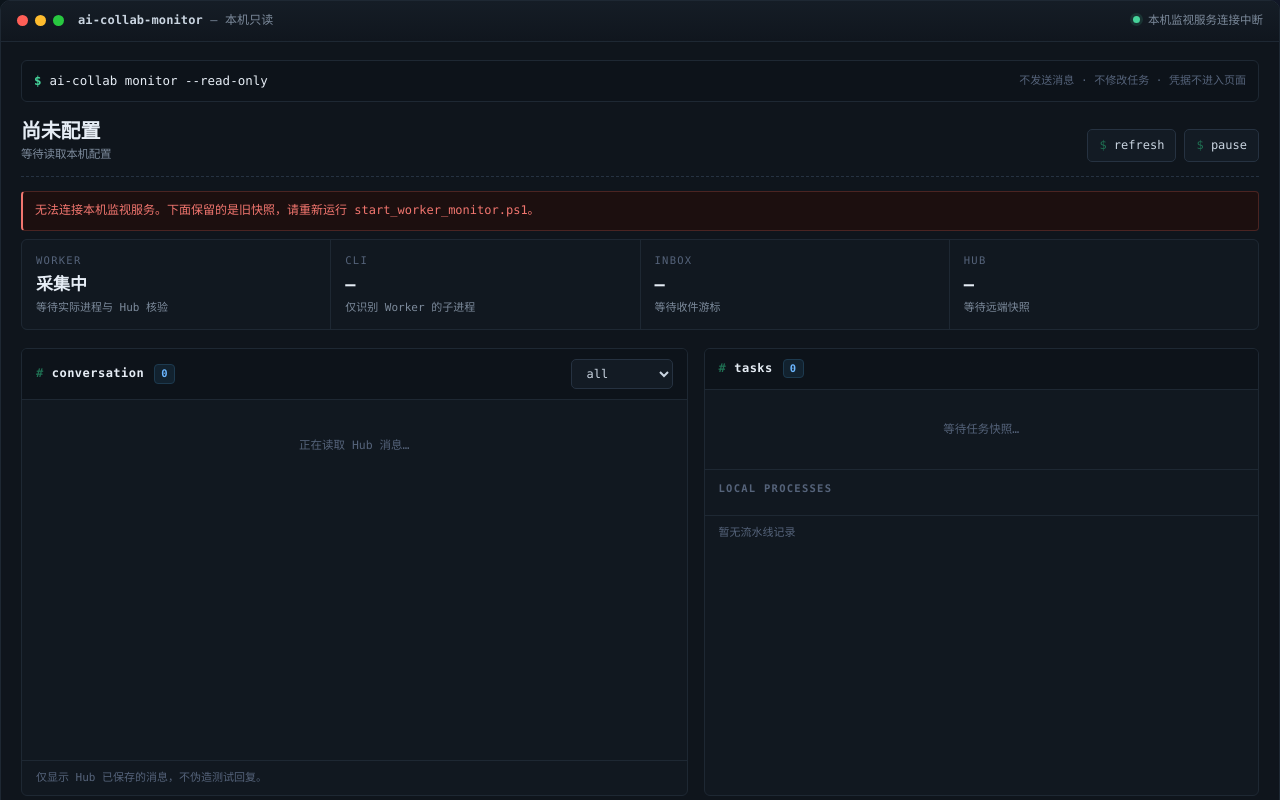
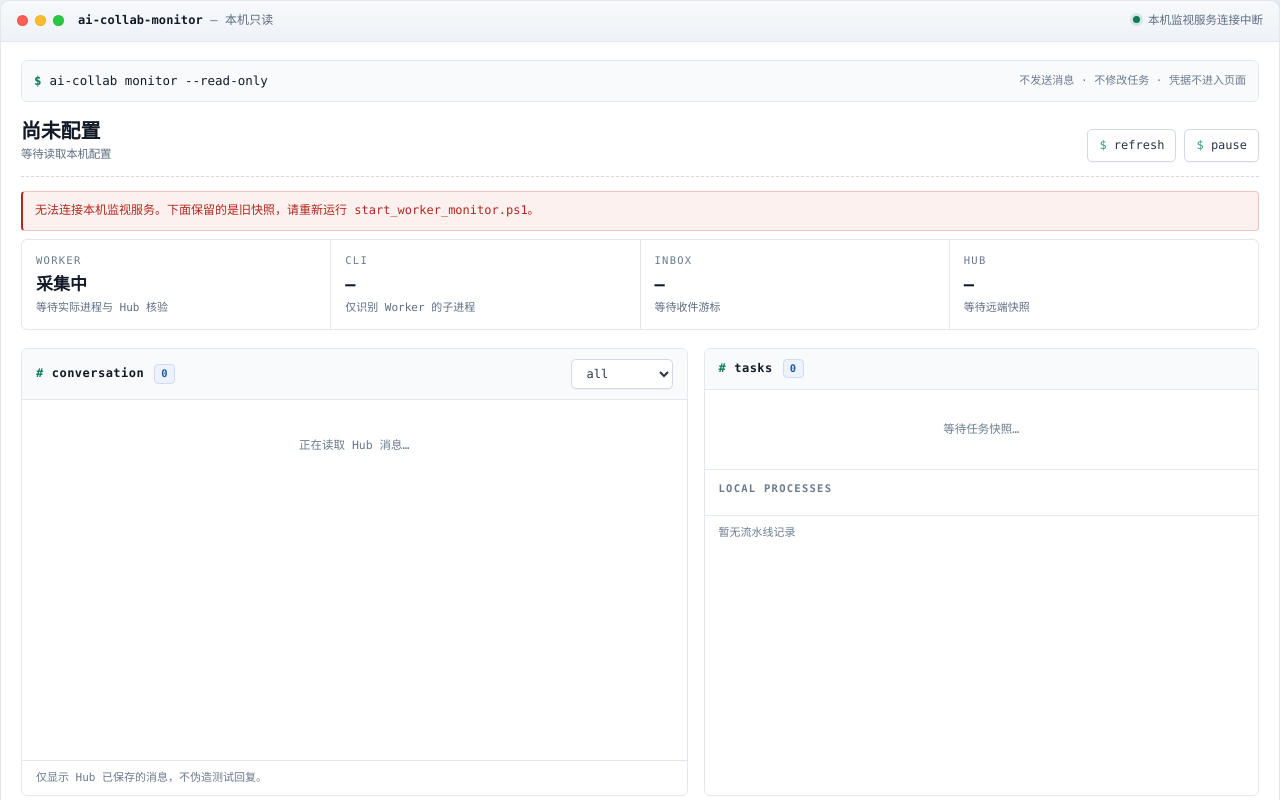
Before and after one commit to qyyyy09315/muti-agent-cowk, a website: page scripts/worker-monitor/public/index.html in a window 1280 px wide. Shown: the top 800 px of the page. Drawn offline with Linux system fonts and the light colour scheme; no server answers.

Commit message:
feat(monitor): light theme and actionable token permission errors

```diff
--- a/scripts/worker-monitor/public/style.css
+++ b/scripts/worker-monitor/public/style.css
@@ -1,20 +1,20 @@
 :root {
-  color-scheme: dark;
-  --bg: #0b0f14;
-  --bg-elev: #0f151c;
-  --panel: #111820;
-  --panel-2: #0d131a;
-  --line: #1e2833;
-  --line-2: #263241;
-  --text: #c9d4e0;
-  --text-strong: #e6edf5;
-  --muted: #7c8a9b;
-  --faint: #55637a;
-  --green: #46d39a;
-  --green-dim: #1f6f52;
-  --amber: #e9b15a;
-  --red: #f2766f;
-  --blue: #6cb6ff;
+  color-scheme: light;
+  --bg: #f4f6f9;
+  --bg-elev: #ffffff;
+  --panel: #ffffff;
+  --panel-2: #f8fafc;
+  --line: #e3e8ef;
+  --line-2: #d2d9e3;
+  --text: #2a3546;
+  --text-strong: #111a26;
+  --muted: #5f6e82;
+  --faint: #6b7a8d;
+  --green: #0d7a58;
+  --green-dim: #2e9c78;
+  --amber: #9a5c00;
+  --red: #b3261e;
+  --blue: #2456a6;
   --mono: "Cascadia Code", "JetBrains Mono", Consolas, "SFMono-Regular", "Microsoft YaHei", monospace;
   --sans: "Segoe UI Variable Text", "Segoe UI", "Microsoft YaHei", system-ui, sans-serif;
 }
@@ -27,15 +27,15 @@ body {
   margin: 0;
   min-height: 100vh;
   background:
-    radial-gradient(900px 460px at 12% -10%, #10202a 0%, rgba(16, 32, 42, 0) 60%),
-    radial-gradient(760px 420px at 100% 0%, #141a2a 0%, rgba(20, 26, 42, 0) 55%),
+    radial-gradient(900px 460px at 12% -10%, #e6f1ee 0%, rgba(230, 241, 238, 0) 60%),
+    radial-gradient(760px 420px at 100% 0%, #e9eefb 0%, rgba(233, 238, 251, 0) 55%),
     var(--bg);
   color: var(--text);
   font: 13px/1.65 var(--mono);
   -webkit-font-smoothing: antialiased;
 }
 
-::selection { background: #1f4a3c; color: #eafff6; }
+::selection { background: #cfe3f7; color: #0d2233; }
 
 /* ---------- 终端窗口 ---------- */
 .app {
@@ -45,29 +45,29 @@ body {
   border-radius: 10px;
   background: var(--bg-elev);
   overflow: hidden;
-  box-shadow: 0 30px 80px rgba(0, 0, 0, .45);
+  box-shadow: 0 18px 48px rgba(23, 37, 55, .12), 0 2px 6px rgba(23, 37, 55, .06);
 }
 @media (min-width: 1480px) { .app { margin: 24px auto; } }
 
 .winbar {
   display: flex; align-items: center; gap: 14px;
   padding: 10px 16px;
-  background: linear-gradient(#151d26, #10161e);
+  background: linear-gradient(#f7f9fb, #eef2f7);
   border-bottom: 1px solid var(--line);
   font-size: 12px; color: var(--muted);
 }
 .traffic { display: flex; gap: 7px; flex: none; }
-.traffic i { width: 11px; height: 11px; border-radius: 50%; display: block; }
+.traffic i { width: 11px; height: 11px; border-radius: 50%; display: block; box-shadow: inset 0 0 0 1px rgba(0, 0, 0, .08); }
 .traffic i:nth-child(1) { background: #ff5f57; }
 .traffic i:nth-child(2) { background: #febc2e; }
 .traffic i:nth-child(3) { background: #28c840; }
-.win-title { color: var(--text); font-weight: 600; letter-spacing: .01em; }
+.win-title { color: var(--text-strong); font-weight: 600; letter-spacing: .01em; }
 .win-title span { color: var(--muted); font-weight: 400; }
 .win-status { margin-left: auto; color: var(--muted); font-size: 11.5px; }
 .win-status::before {
   content: ""; display: inline-block; width: 7px; height: 7px; border-radius: 50%;
   background: var(--green); margin-right: 8px; vertical-align: 1px;
-  box-shadow: 0 0 0 3px rgba(70, 211, 154, .14);
+  box-shadow: 0 0 0 3px rgba(13, 122, 88, .13);
 }
 
 .shell { padding: 18px 20px 22px; }
@@ -94,16 +94,17 @@ body {
 
 button, select {
   font: inherit; font-size: 12px;
-  background: #131b24; color: var(--text);
+  background: #ffffff; color: var(--text);
   border: 1px solid var(--line-2); border-radius: 5px;
   padding: 6px 11px; cursor: pointer;
+  box-shadow: 0 1px 1px rgba(23, 37, 55, .04);
   transition: background-color .15s ease, border-color .15s ease, color .15s ease, transform .1s ease;
 }
 button::before { content: "$ "; color: var(--green-dim); }
-button:hover, select:hover { background: #17222d; border-color: #33455a; color: var(--text-strong); }
+button:hover, select:hover { background: #f2f6fa; border-color: #b9c4d3; color: var(--text-strong); }
 button:active { transform: translateY(1px); }
 button:focus-visible, select:focus-visible, input:focus-visible, a:focus-visible, pre:focus-visible {
-  outline: 1px solid var(--green); outline-offset: 2px;
+  outline: 2px solid rgba(36, 86, 166, .45); outline-offset: 2px;
 }
 button:disabled { opacity: .45; cursor: not-allowed; }
 select { font-family: var(--mono); }
@@ -111,11 +112,11 @@ select { font-family: var(--mono); }
 /* ---------- 告警 ---------- */
 .alert {
   padding: 9px 12px; margin-bottom: 8px;
-  border: 1px solid #4a3a1c; border-left: 2px solid var(--amber);
-  background: #1a150c; color: var(--amber);
+  border: 1px solid #ecd9a8; border-left: 2px solid var(--amber);
+  background: #fff9ec; color: var(--amber);
   border-radius: 4px; font-size: 12px; overflow-wrap: anywhere;
 }
-.alert.error { border-color: #4a2422; border-left-color: var(--red); background: #1c0f0f; color: var(--red); }
+.alert.error { border-color: #f0c2be; border-left-color: var(--red); background: #fdf1f0; color: var(--red); }
 
 /* ---------- 指标：键值行 ---------- */
 .kv-grid {
@@ -148,10 +149,10 @@ select { font-family: var(--mono); }
   font-size: 12px; font-weight: 700; letter-spacing: .04em; color: var(--text-strong);
   display: inline-flex; align-items: center; gap: 8px;
 }
-.block-title::before { content: "#"; color: var(--green-dim); font-weight: 700; }
+.block-title::before { content: "#"; color: var(--green); font-weight: 700; }
 .block-title .count {
   font-family: var(--mono); font-size: 10.5px; font-weight: 600;
-  color: var(--blue); background: #12222f; border: 1px solid #1d3a4f;
+  color: var(--blue); background: #edf3fd; border: 1px solid #cfdcf3;
   border-radius: 4px; padding: 0 6px; margin-left: 2px;
 }
 .block-note { padding: 8px 14px; border-top: 1px solid var(--line); color: var(--faint); font-size: 11px; overflow-wrap: anywhere; }
@@ -163,7 +164,7 @@ select { font-family: var(--mono); }
 .message-meta { display: flex; align-items: baseline; justify-content: space-between; gap: 10px; font-size: 11px; color: var(--faint); }
 .message-author { color: var(--blue); font-size: 11.5px; font-weight: 700; font-family: var(--mono); }
 .message.out .message-author { color: var(--green); }
-.message-content { margin: 6px 0 0; padding-left: 14px; border-left: 1px solid var(--line-2); font-size: 12.5px; color: var(--text); white-space: pre-wrap; overflow-wrap: anywhere; line-height: 1.75; }
+.message-content { margin: 6px 0 0; padding-left: 14px; border-left: 2px solid var(--line-2); font-size: 12.5px; color: var(--text); white-space: pre-wrap; overflow-wrap: anywhere; line-height: 1.75; }
 .message-context { margin-top: 6px; font-size: 10.5px; color: var(--faint); overflow-wrap: anywhere; }
 
 /* ---------- 任务 ---------- */
@@ -177,11 +178,11 @@ select { font-family: var(--mono); }
 .badge {
   display: inline-block; white-space: nowrap; padding: 1px 7px; border-radius: 3px;
   font-family: var(--mono); font-size: 10px; font-weight: 700; letter-spacing: .02em;
-  background: #10241d; color: var(--green); border: 1px solid #1e4a3a;
+  background: #e9f6f1; color: var(--green); border: 1px solid #bfe3d5;
 }
-.badge.neutral { background: #151d26; color: var(--muted); border-color: var(--line-2); }
-.badge.warn { background: #241c0d; color: var(--amber); border-color: #4a3a1c; }
-.badge.bad { background: #241010; color: var(--red); border-color: #4a2422; }
+.badge.neutral { background: #f1f4f8; color: var(--muted); border-color: var(--line-2); }
+.badge.warn { background: #fdf5e5; color: var(--amber); border-color: #ecd9a8; }
+.badge.bad { background: #fdf0ef; color: var(--red); border-color: #f0c2be; }
 
 .subsection { padding: 10px 14px; border-top: 1px solid var(--line); }
 .subsection h3 { margin: 0 0 8px; font-size: 10.5px; letter-spacing: .12em; color: var(--faint); font-weight: 600; }
@@ -195,12 +196,13 @@ select { font-family: var(--mono); }
 .terminal-controls input { accent-color: var(--green); }
 
 .tabs { display: flex; gap: 4px; padding: 8px 14px 0; border-bottom: 1px solid var(--line); }
-.tabs button { border: 1px solid transparent; border-bottom: 0; border-radius: 4px 4px 0 0; background: transparent; color: var(--muted); padding: 6px 12px 7px; font-size: 11.5px; }
+.tabs button { border: 1px solid transparent; border-bottom: 0; border-radius: 4px 4px 0 0; background: transparent; color: var(--muted); padding: 6px 12px 7px; font-size: 11.5px; box-shadow: none; }
 .tabs button::before { content: none; }
 .tabs button[aria-selected="true"] {
   color: var(--green); background: var(--panel-2);
   border-color: var(--line); border-bottom-color: var(--panel-2);
   margin-bottom: -1px;
+  font-weight: 600;
 }
 
 
@@ -210,7 +212,7 @@ select { font-family: var(--mono); }
   background: var(--panel-2); border-bottom: 1px solid var(--line);
 }
 .terminal-toolbar input {
-  background: #0a1017; color: var(--text);
+  background: #ffffff; color: var(--text);
   border: 1px solid var(--line-2); border-radius: 4px;
   padding: 5px 9px; font: inherit; font-size: 11px; max-width: 240px;
 }
@@ -219,10 +221,10 @@ select { font-family: var(--mono); }
 pre {
   margin: 0; padding: 14px 16px;
   height: 330px; overflow: auto;
-  background: #080c11; color: #b8c7d6;
+  background: #fbfcfe; color: #2b3645;
   font: 12px/1.75 var(--mono);
   white-space: pre-wrap; overflow-wrap: anywhere; word-break: break-word;
-  border-top: 1px solid #05080b;
+  border-top: 1px solid var(--line);
 }
 
 /* ---------- 详情 ---------- */
@@ -242,11 +244,11 @@ footer {
 }
 
 /* ---------- 滚动条 ---------- */
-* { scrollbar-width: thin; scrollbar-color: #2a3747 #0b0f14; }
+* { scrollbar-width: thin; scrollbar-color: #c6d0dd #f1f4f8; }
 ::-webkit-scrollbar { width: 10px; height: 10px; }
-::-webkit-scrollbar-track { background: #0b0f14; }
-::-webkit-scrollbar-thumb { background: #2a3747; border-radius: 5px; border: 2px solid #0b0f14; }
-::-webkit-scrollbar-thumb:hover { background: #3a4a5e; }
+::-webkit-scrollbar-track { background: #f1f4f8; }
+::-webkit-scrollbar-thumb { background: #c6d0dd; border-radius: 5px; border: 2px solid #f1f4f8; }
+::-webkit-scrollbar-thumb:hover { background: #a9b6c7; }
 
 /* ---------- 响应式 ---------- */
 @media (max-width: 1100px) {
```
Also changed, not shown: scripts/worker-monitor/http.test.mjs (+1 -1 lines), scripts/worker-monitor/README.md, 1 other file.
